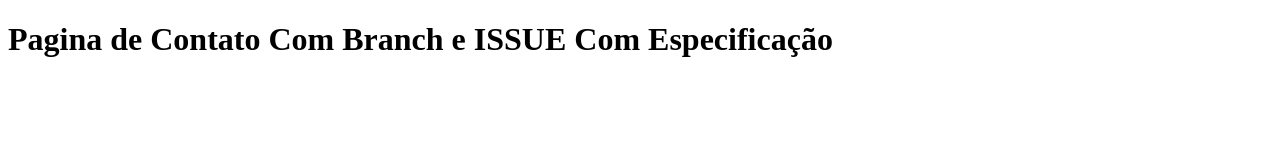
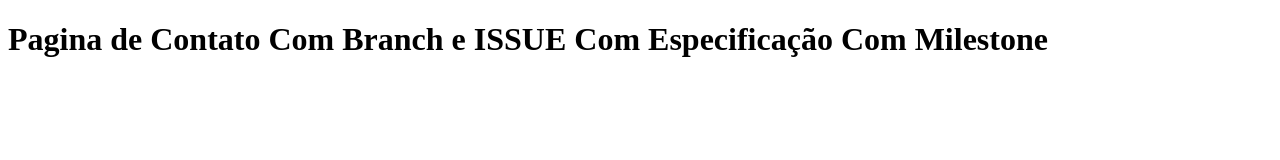
Before and after one commit to lennontaqua/github-master, a plain HTML site: page contato.html in a window 1280 px wide. Drawn offline with Linux system fonts and the light colour scheme.

Commit message:
Criação de Uma ISSUE Com Branch e Milestone #3

```diff
--- a/contato.html
+++ b/contato.html
@@ -8,7 +8,7 @@
 </head>
 <body>
     <h1>
-        Pagina de Contato Com Branch e ISSUE Com Especificação
+        Pagina de Contato Com Branch e ISSUE Com Especificação Com Milestone
     </h1>
 </body>
 </html>
```
